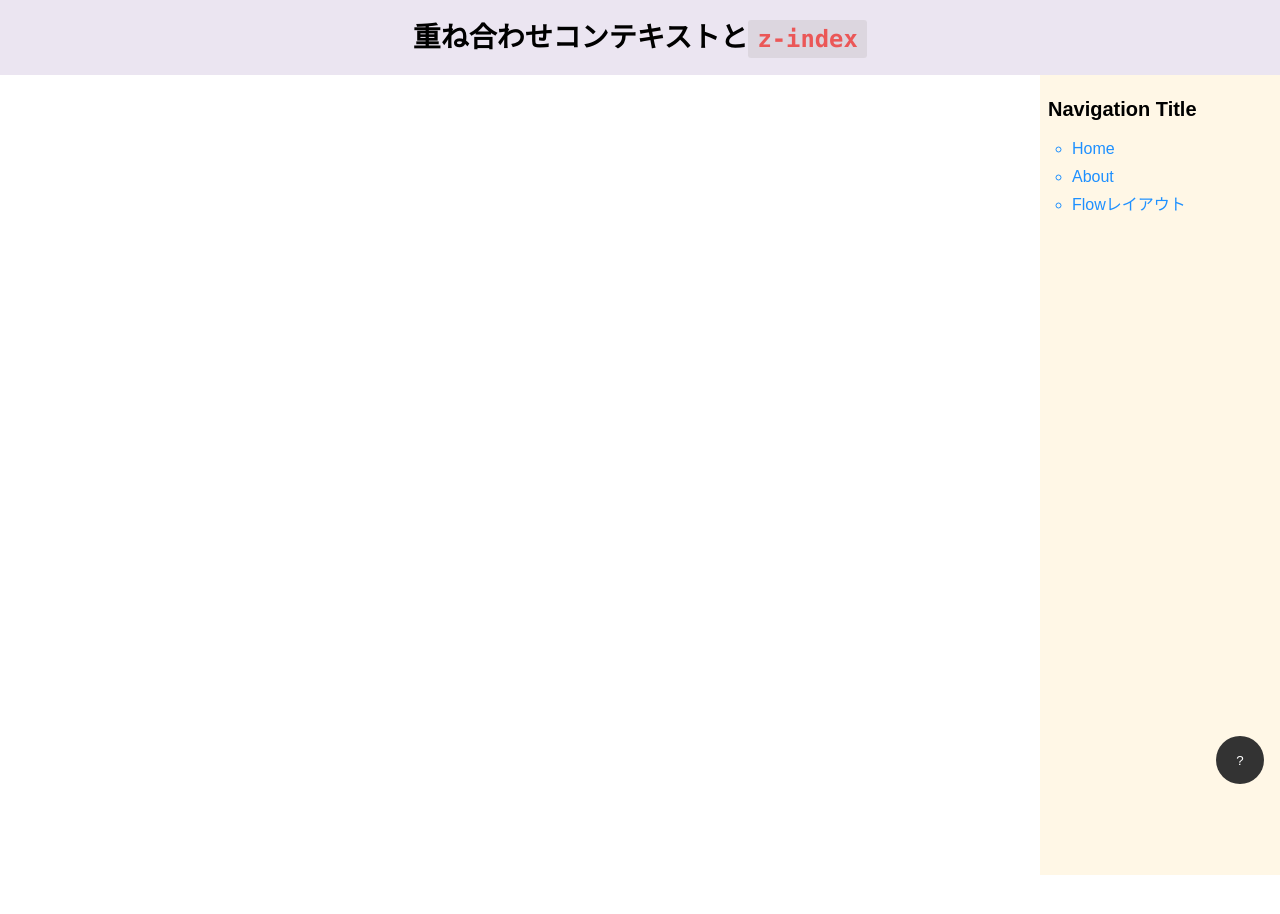
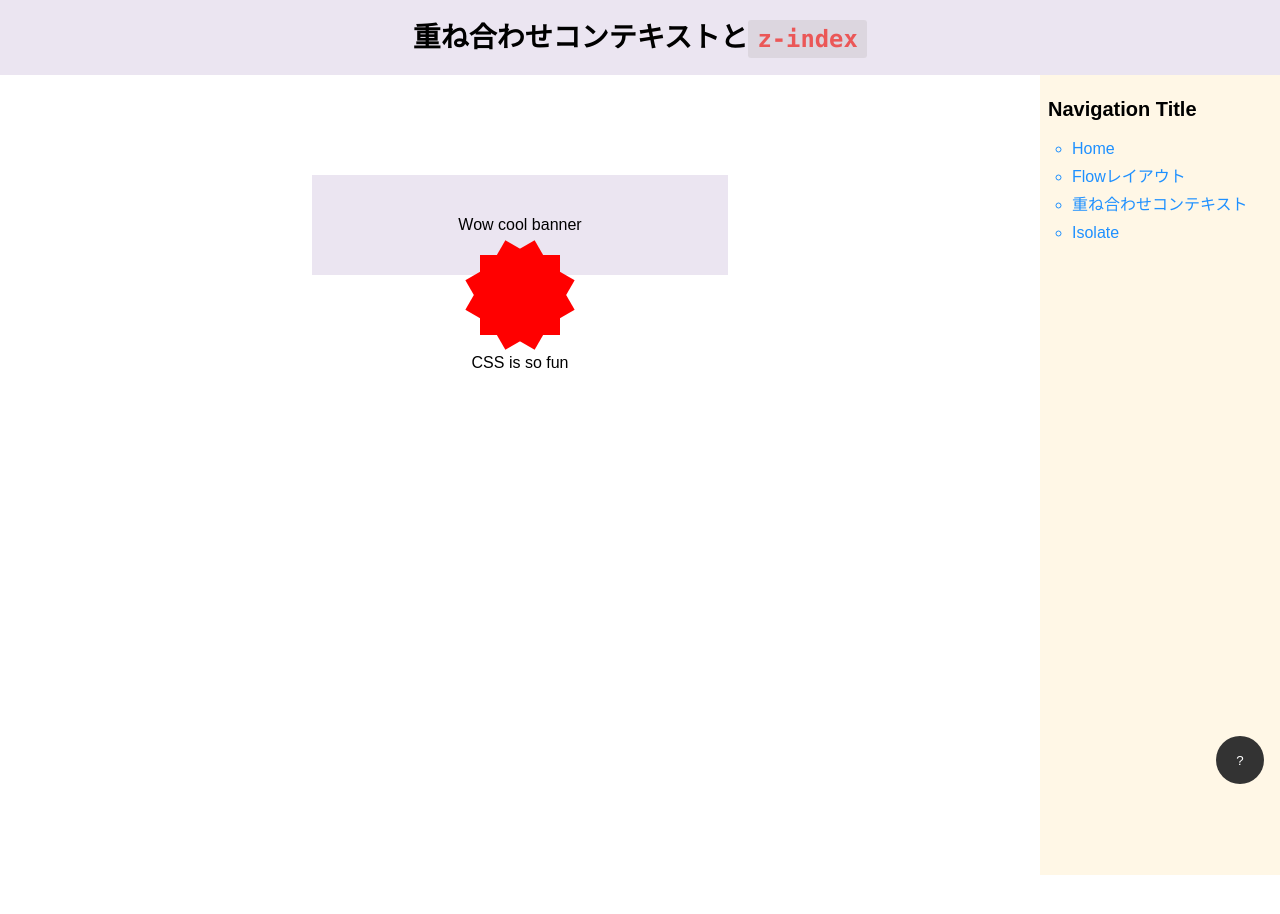
Before and after one commit to MFukazawa/stacking, a React (Create React App) app: page /stacking in a window 1280 px wide. Shown: the top 914 px of the page. Built offline with nearby package versions, Linux system fonts and the light colour scheme.

Commit message:
Update: Add flow, isolate, and stacking pages

```diff
--- a/src/App.js
+++ b/src/App.js
@@ -8,9 +8,10 @@ import Header from './components/Header';
 import GlobalStyles from './GlobalStyles';
 import HelpButton from './components/HelpButton';
 import Sidebar from './components/Sidebar';
-import About from './pages/about';
+import Stacking from './pages/stacking';
 import Flow from './pages/flow';
 import Home from './pages/home';
+import Isolate from './pages/isolate'
 
 export default function App() {
   return (
@@ -24,8 +25,9 @@ export default function App() {
             <Contents>
               <Switch>
                 <Route exact component={Flow} path='/flow' />
-                <Route exact component={About} path='/about' />
+                <Route exact component={Stacking} path='/stacking' />
                 <Route exact component={Home} path='/' />
+                <Route exact component={Isolate} path='/isolate' />
               </Switch>
             </Contents>
             <Sidebar />
@@ -52,8 +54,8 @@ const Contents = styled.div`
   padding: 0 240px 0 0;
 `
 
-const HeaderWrapper = styled.div`
+const HeaderWrapper = styled.header`
   position: sticky;
   top: 0;
-  z-index: 1;
+  z-index: 2;
 `;
--- /dev/null
+++ b/src/components/Card.js
@@ -0,0 +1,23 @@
+import React from 'react'
+import styled from 'styled-components'
+
+const Card = ({children}) => {
+  return (
+    <CardWrapper>
+      {children}
+    </CardWrapper>
+  )
+}
+
+const CardWrapper = styled.div`
+  width: 250px;
+  height: 250px;
+  border-radius: 3px;
+  box-shadow: 0 1px 1px rgba(0,0,0,0.12),
+              0 2px 2px rgba(0,0,0,0.12),
+              0 4px 4px rgba(0,0,0,0.12),
+              0 8px 8px rgba(0,0,0,0.12),
+              0 16px 16px rgba(0,0,0,0.12);
+`
+
+export default Card
--- a/src/components/Header.js
+++ b/src/components/Header.js
@@ -9,7 +9,7 @@ function Header({ children }) {
   );
 }
 
-const Wrapper = styled.section`
+const Wrapper = styled.div`
   height: 75px;
   background: hsl(270deg 29% 92%);
   padding: 24px;
--- a/src/components/Sidebar.js
+++ b/src/components/Sidebar.js
@@ -12,10 +12,13 @@ function Sidebar() {
             <Link to="/">Home</Link>
           </li>
           <li>
-            <Link to="/about">About</Link>
+            <Link to="/flow">Flowレイアウト</Link>
           </li>
           <li>
-            <Link to="/flow">Flowレイアウト</Link>
+            <Link to="/stacking">重ね合わせコンテキスト</Link>
+          </li>
+          <li>
+            <Link to="/isolate">Isolate</Link>
           </li>
         </ul>
       </Navigation>
--- a/src/pages/about.js
+++ /dev/null
@@ -1,11 +0,0 @@
-import React from 'react'
-
-const About = () => {
-  return (
-    <div>
-      About
-    </div>
-  )
-}
-
-export default About
--- a/src/pages/flow.js
+++ b/src/pages/flow.js
@@ -2,39 +2,49 @@ import React, { useState } from 'react'
 import styled from "styled-components";
 
 const Flow = () => {
-  const [negMargin, setNegMargin] = useState(0)
+  const [negativeMargin, setNegativeMargin] = useState(50)
   return (
       <MainContent>
-        <FlowBox>
-          <Go />
-          <Lakers style={{ marginTop: '-' + negMargin + 'px' }} />
-        </FlowBox>
+        <FlowContainer>
+          <BoxOne>これ読んでね</BoxOne>
+          <BoxTwo style={{ marginTop: `-${negativeMargin}px`}}>これも読んでね</BoxTwo>
+        </FlowContainer>
 
-        <div>
+        <InputContainer>
           <label>ネガティブマージン</label>
-          <input type="range" value={negMargin} onChange={(e) => setNegMargin(e.target.value)} />
-        </div>
+          <input type="range" value={negativeMargin} onChange={(e) => setNegativeMargin(e.target.value)} />
+          <p>{-negativeMargin}px</p>
+        </InputContainer>
       </MainContent>
   )
 }
 
-const FlowBox = styled.section`
-  width: 150px;
+const FlowContainer = styled.section`
   height: 200px;
-  outline: 1px solid #000;
+  margin: 0 auto 50px;
 `
 
-const Go = styled.div`
+const FlowBox = styled.div`
   width: 100px;
   height: 100px;
-  background: hsl(271deg 56% 33%);
+  border: 3px solid #000;
+  display: flex;
+  justify-content: center;
+  align-items: center;
+  font-size: 1.5rem;
 `
 
-const Lakers = styled.div`
-  width: 100px;
-  height: 100px;
+const BoxOne = styled(FlowBox)`
+  background: hsl(271deg 56% 33%);
+  color: #fff;
+  position: relative;
+  z-index: 1;
+`
+
+const BoxTwo = styled(FlowBox)`
   margin: 0 0 0 50px;
   background: hsl(41deg 98% 57%);
+  position: relative;
 `
 
 const MainContent = styled.main`
@@ -44,5 +54,11 @@ const MainContent = styled.main`
   padding: 64px;
 `;
 
+const InputContainer = styled.div`
+  display: flex;
+  flex-direction: column;
+  justify-content: center;
+  align-items: center;
+`
 
 export default Flow
--- /dev/null
+++ b/src/pages/isolate.js
@@ -0,0 +1,15 @@
+import React from 'react'
+import styled from 'styled-components'
+import Card from '../components/Card'
+
+const Isolate = () => {
+  return (
+    <div>
+      <Card>Isolate</Card>
+      <p>Box shadows by <a href="https://tobiasahlin.com/blog/layered-smooth-box-shadows/">Tobias Ahlin</a></p>
+      <p>Medals by <a href="https://codepen.io/ViRPo/pen/WNNoRKB?editors=1100">Peter Hraska</a></p>
+    </div>
+  )
+}
+
+export default Isolate
--- /dev/null
+++ b/src/pages/stacking.js
@@ -0,0 +1,81 @@
+import React from 'react'
+import styled from "styled-components";
+
+const Stacking = () => {
+  return (
+    <StackingSection>
+      <Banner id="banner">Wow cool banner</Banner>
+      <MainContents id="main-relative">
+        <StarMax id="star" />
+        <FunTimes>CSS is so fun</FunTimes>
+      </MainContents>
+    </StackingSection>
+  )
+}
+
+const FunTimes = styled.p`
+  text-align: center;
+`
+
+const StarSticker = styled.div`
+  background: red;
+  width: 80px;
+  height: 80px;
+  position: relative;
+  text-align: center;
+  margin: 0 auto;
+  top: -20px;
+
+  &::before,
+  &::after {
+    content: "";
+    position: absolute;
+    top: 0;
+    left: 0;
+    height: 80px;
+    width: 80px;
+    background: red;
+  }
+
+  &::before {
+    transform: rotate(30deg);
+  }
+
+  &::after {
+    transform: rotate(60deg);
+  }
+`
+
+const StarMax = styled(StarSticker)`
+  z-index: 9999;
+`
+
+const BannerBase = styled.div`
+  height: 100px;
+  line-height: 100px;
+  background: hsl(270deg 29% 92%);
+  text-align: center;
+`
+
+const Banner = styled(BannerBase)`
+  position: relative;
+  z-index: 2;
+`
+
+const MainContent = styled.main`
+  display: block;
+  margin: 0 auto;
+`;
+
+const MainContents = styled(MainContent)`
+  position: relative;
+  /* z-index: 1; */
+`
+
+const StackingSection = styled.section`
+  padding: 100px 0;
+  width: 40%;
+  margin: 0 auto;
+`
+
+export default Stacking
```
Also changed, not shown: src/components/Medal.js (added, +49 -0 lines), styles.css (added).
